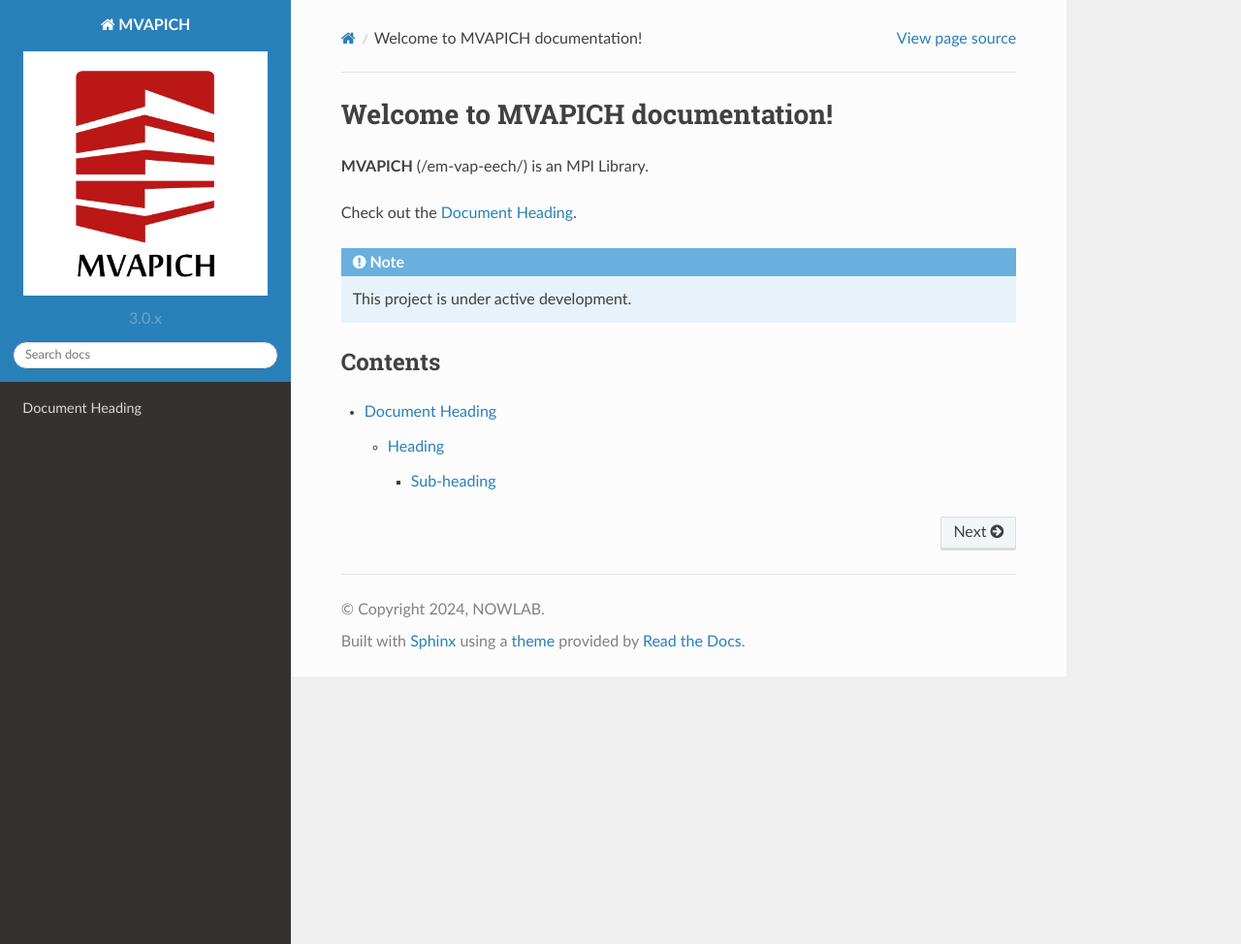
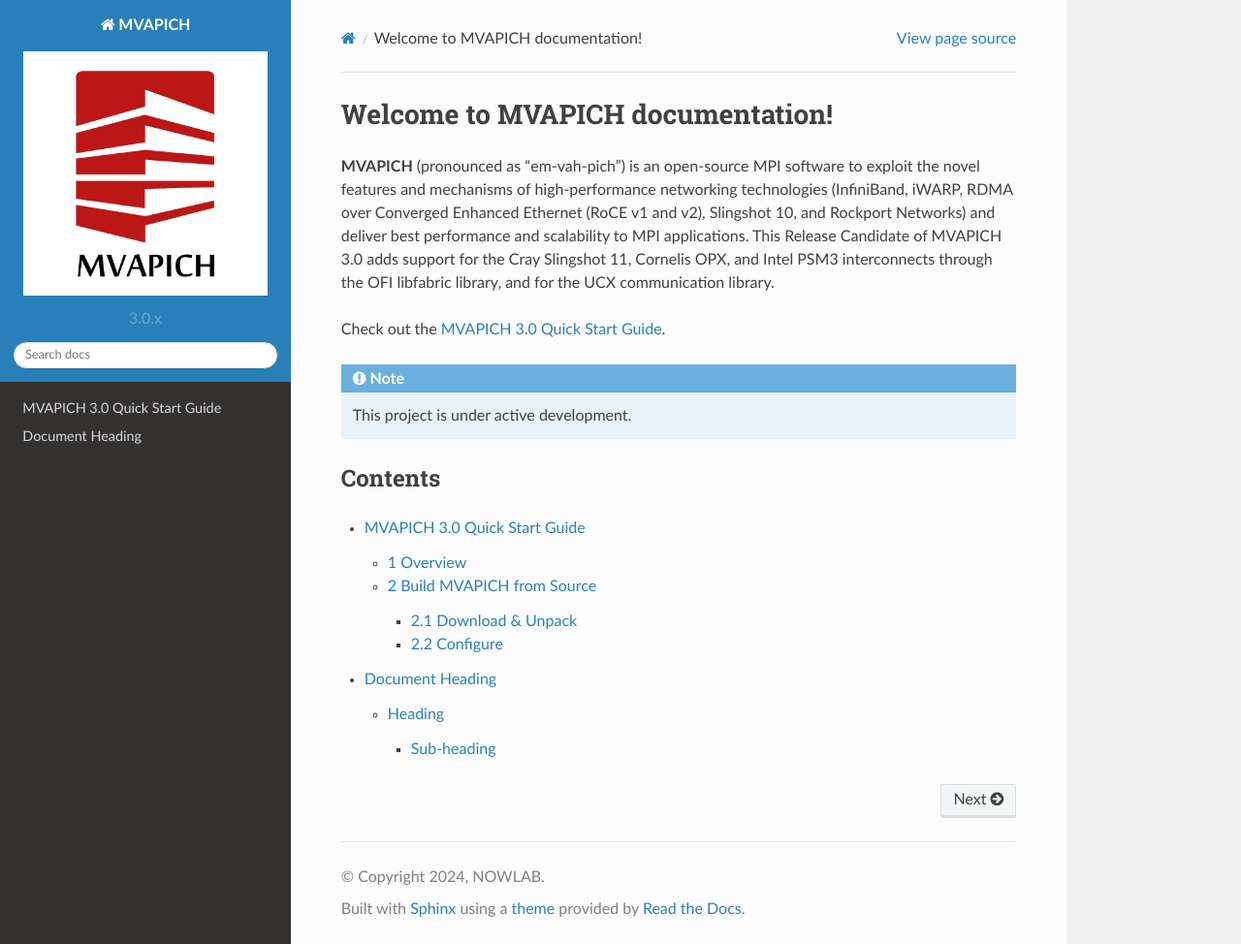
Before and after one commit to OSU-Nowlab/MVAPICH-docs, a Sphinx documentation site: the page built from docs/source/index.rst, in a window 1280 px wide and 974 px high. Shown: the whole window at 97% size. Built offline with Sphinx 7.4.7 and the Read the Docs theme 2.0.0, drawn with Linux system fonts in a browser that asks for light colours.

Commit message:
Quick start test

```diff
--- a/docs/source/index.rst
+++ b/docs/source/index.rst
@@ -1,9 +1,17 @@
 Welcome to MVAPICH documentation!
 ===================================
 
-**MVAPICH** (/em-vap-eech/) is an MPI Library.
+**MVAPICH** (pronounced as “em-vah-pich”) is an open-source MPI software
+to exploit the novel features and mechanisms of high-performance
+networking technologies (InfiniBand, iWARP, RDMA over Converged
+Enhanced Ethernet (RoCE v1 and v2), Slingshot 10, and Rockport
+Networks) and deliver best performance and scalability to MPI
+applications. This Release Candidate of MVAPICH 3.0 adds support for
+the Cray Slingshot 11, Cornelis OPX, and Intel PSM3 interconnects
+through the OFI libfabric library, and for the UCX communication
+library.
 
-Check out the :doc:`userguide`.
+Check out the :doc:`quick`.
 
 .. note::
 
@@ -14,4 +22,6 @@
 
 .. toctree::
 
+   quick
+
    userguide
--- /dev/null
+++ b/docs/source/quick.rst
@@ -0,0 +1,69 @@
+=============================
+MVAPICH 3.0 Quick Start Guide
+=============================
+
+    :Author: MVAPICH Team
+    :Date: 2024/02/16 00:00
+
+.. contents::
+
+
+
+1 Overview
+----------
+
+This Quick Start contains the necessary information for MVAPICH users
+to download, install, and use MVAPICH 3.0. Please refer to our
+`User Guide <http://mvapich.cse.ohio-state.edu/support/>`_ for the comprehensive list of all features and instructions
+about how to use them.
+
+MVAPICH (pronounced as “em-vah-pich”) is an open-source MPI software
+to exploit the novel features and mechanisms of high-performance
+networking technologies (InfiniBand, iWARP, RDMA over Converged
+Enhanced Ethernet (RoCE v1 and v2), Slingshot 10, and Rockport
+Networks) and deliver best performance and scalability to MPI
+applications. This Release Candidate of MVAPICH 3.0 adds support for
+the Cray Slingshot 11, Cornelis OPX, and Intel PSM3 interconnects
+through the OFI libfabric library, and for the UCX communication
+library.
+
+Please note that as this is a pre-release, performance may not be
+optimal. For best performance on Mellanox InfiniBand, RoCE, iWARP,
+Slingshot 10 or lower, Rockport Networks, and Intel TrueScale or
+Omni-Path adapters with PSM2, please use MVAPICH 2.3.7.
+
+This software is developed in the `Network-Based Computing Laboratory (NBCL) <http://nowlab.cse.ohio-state.edu/>`_,
+headed by `Prof. Dhabaleswar K. (DK) Panda <http://www.cse.ohio-state.edu/~panda>`_ since 2001.
+
+More details on MVAPICH software, users list, mailing lists, sample
+performance numbers on a wide range of platforms and interconnects, a
+set of OSU benchmarks and related publications can be obtained from
+our `website <http://mvapich.cse.ohio-state.edu/>`_.
+
+2 Build MVAPICH from Source
+---------------------------
+
+The MVAPICH 3.0 source code package includes MPICH 3.4.3. All the required files are present in a single tarball.
+
+2.1 Download & Unpack
+~~~~~~~~~~~~~~~~~~~~~
+
+Download the most recent distribution tarball from
+`http://mvapich.cse.ohio-state.edu/download/mvapich/mv2/mvapich2-3.0.tar.gz <http://mvapich.cse.ohio-state.edu/download/mvapich/mv2/mvapich2-3.0.tar.gz>`_
+
+.. code:: sh
+
+    $ wget http://mvapich.cse.ohio-state.edu/download/mvapich/mv2/mvapich2-3.0.tar.gz
+    $ gzip -dc mvapich2-3.0.tar.gz | tar -x
+    $ cd mvapich2-3.0
+
+2.2 Configure
+~~~~~~~~~~~~~
+
+If you have either UCX of OFI (libfabric) installed on your system on
+a default PATH you can use the default configuration to automatically
+detect the installed communication library…
+
+.. code:: sh
+
+    $ ./configure
```
